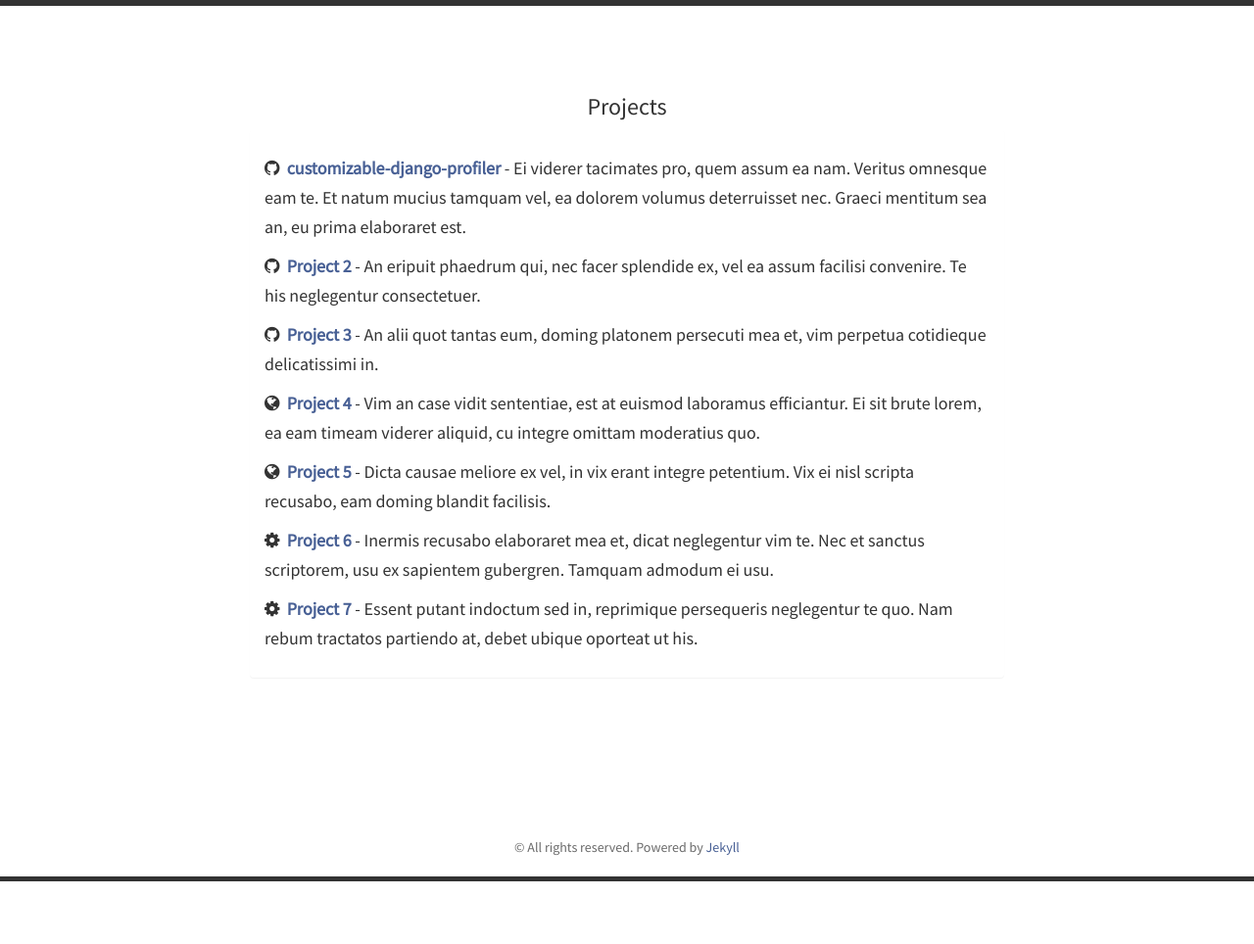
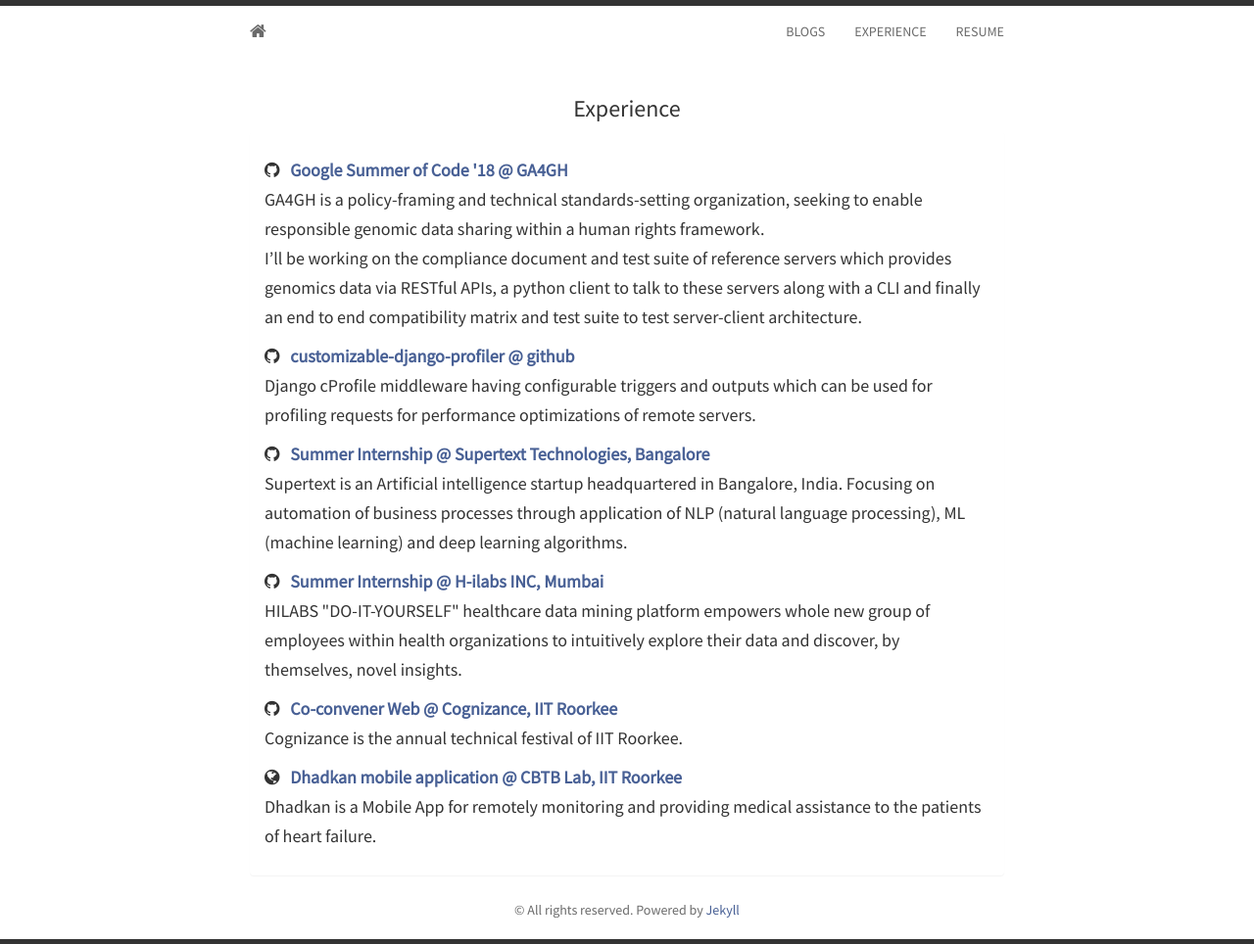
Before and after one commit to someshchaturvedi/someshchaturvedi.github.io, a Jekyll site: the page built from experience.html, in a window 1280 px wide. Shown: the whole page at 98% size. Built offline with Jekyll 4.4.1, drawn with Linux system fonts in a browser that asks for light colours; nearby versions of some CDN libraries; before the commit the page ends 900 px from its top, so only the background shows below that.

Commit message:
Added Blogs and projects and resume

```diff
--- a/_config.yml
+++ b/_config.yml
@@ -10,7 +10,6 @@
 safe: true
 
 
-# edit here to achieve your personal greatness
 url: http://someshchaturvedi.github.io/
 baseurl: /
 title: Somesh Chaturvedi
@@ -18,12 +17,11 @@
 description: Personal blog and resume
 avatar: somesh2.jpg
 email: schaturvedi@bt.iitr.ac.in
-github: someshchaturvedi # username
+github: someshchaturvedi
 twitter: somesh0828
 linkedin: username
 medium: somesh.08.96
-# stackoverflow: username   #e.g: users/2735833/proton1h1
-#Comment out if you don't want disqus
+facebook: Somesh-Chaturvedi/100004797498916
 
-# needed for travis-ci build
-exclude: [vendor]
+collections:
+    - projects
--- /dev/null
+++ b/_includes/experiences.html
@@ -0,0 +1,75 @@
+<section id="projects">
+<div class="container">
+  <h3>Experience</h3>
+  <div class="panel panel-default">
+    <div class="panel-body">
+        <h5>
+			<i class="fa fa-github"></i>&nbsp;&nbsp;
+            <strong>
+                <a href="https://summerofcode.withgoogle.com/organizations/5727014175113216/#5821055986302976">
+                    Google Summer of Code '18 @ GA4GH
+                </a>
+            </strong></br>
+			GA4GH is a policy-framing and technical standards-setting organization, seeking to enable responsible genomic data sharing within
+            a human rights framework.<br/> I’ll be working on the compliance document and test suite of reference servers which provides genomics
+            data via RESTful APIs, a python client to talk to these servers along with a CLI and finally an end to end compatibility matrix and
+            test suite to test server-client architecture.
+		</h5>
+
+		<h5>
+			<i class="fa fa-github"></i>&nbsp;&nbsp;
+            <strong>
+                <a href="https://pypi.org/project/customizable-django-profiler/">
+                    customizable-django-profiler @ github
+                </a>
+            </strong></br>
+			Django cProfile middleware having configurable triggers and outputs which can be used for profiling requests for performance
+            optimizations of remote servers.
+		</h5>
+
+
+        <h5>
+			<i class="fa fa-github"></i>&nbsp;&nbsp;
+            <strong>
+                <a href="http://supertext.ai/">
+                    Summer Internship @ Supertext Technologies, Bangalore
+                </a>
+            </strong></br>
+            Supertext is an Artificial intelligence startup headquartered in Bangalore, India. Focusing on automation of business processes through
+            application of NLP (natural language processing), ML (machine learning) and deep learning algorithms. <br/>
+		</h5>
+
+        <h5>
+			<i class="fa fa-github"></i>&nbsp;&nbsp;
+            <strong>
+                <a href="http://www.hilabs.com/">
+                    Summer Internship @ H-ilabs INC, Mumbai
+                </a>
+            </strong></br>
+            HILABS "DO-IT-YOURSELF" healthcare data mining platform empowers whole new group of employees within health organizations to intuitively
+            explore their data and discover, by themselves, novel insights. <br/>
+		</h5>
+
+        <h5>
+			<i class="fa fa-github"></i>&nbsp;&nbsp;
+            <strong>
+                <a href="https://cognizance.org.in/">
+                    Co-convener Web @ Cognizance, IIT Roorkee
+                </a>
+            </strong></br>
+            Cognizance is the annual technical festival of IIT Roorkee. <br/>
+		</h5>
+
+        <h5>
+			<i class="fa fa-globe"></i>&nbsp;&nbsp;
+            <strong>
+                <a href="https://play.google.com/store/apps/details?id=com.compbio.iitr.dhadkan">
+                    Dhadkan mobile application @ CBTB Lab, IIT Roorkee
+                </a>
+            </strong></br>
+			Dhadkan is a Mobile App for remotely monitoring and providing medical assistance to the patients of heart failure.
+		</h5>
+    </div>
+  </div>
+</div>
+</section>
--- a/_includes/header.html
+++ b/_includes/header.html
@@ -1,13 +1,13 @@
 <nav class="navbar navbar-default">
   <div class="container">
     <div class="navbar-header">
-      <!-- <a class="navbar-brand" href="{{ site.baseurl }}"><i class="fa fa-home"></i></a> -->
+      <a class="navbar-brand" href="{{ site.baseurl }}"><i class="fa fa-home"></i></a>
     </div>
     <div id="navbar">
       <ul class="nav navbar-nav navbar-right">
-        <!-- <li><a href="{{ site.baseurl }}blog.html">BLOG</a></li>
-        <li><a href="{{ site.baseurl }}projects.html">PROJECTS</a></li>
-        <li><a href="http://jekyller.github.io/vitae">RESUME</a></li> -->
+        <li><a href="{{ site.baseurl }}blog.html">BLOGS</a></li>
+        <li><a href="{{ site.baseurl }}experience.html">EXPERIENCE</a></li>
+        <li><a href="/assets/resume.pdf" download>RESUME</a></li>
       </ul>
     </div>
   </div>
--- a/_includes/projects.html
+++ /dev/null
@@ -1,45 +0,0 @@
-<section id="projects">
-<div class="container">
-  <h3>Projects</h3>
-  <div class="panel panel-default">
-    <div class="panel-body">
-		<h5>
-			<i class="fa fa-github"></i>&nbsp;&nbsp;<strong><a href="#">customizable-django-profiler</a></strong>
-			- Ei viderer tacimates pro, quem assum ea nam. Veritus omnesque eam te. Et natum mucius tamquam vel,
-			ea dolorem volumus deterruisset nec. Graeci mentitum sea an, eu prima elaboraret est.
-		</h5>
-		<h5>
-			<i class="fa fa-github"></i>&nbsp;&nbsp;<strong><a href="#">Project 2</a></strong>
-			- An eripuit phaedrum qui, nec facer splendide ex, vel ea assum facilisi convenire.
-			Te his neglegentur consectetuer.
-		</h5>
-    	<h5>
-			<i class="fa fa-github"></i>&nbsp;&nbsp;<strong><a href="#">Project 3</a></strong>
-			- An alii quot tantas eum, doming platonem persecuti mea et, vim perpetua cotidieque delicatissimi in.
-		</h5>
-		<h5>
-			<i class="fa fa-globe"></i>&nbsp;&nbsp;<strong><a href="#">Project 4</a></strong>
-			- Vim an case vidit sententiae, est at euismod laboramus efficiantur. Ei sit brute lorem,
-			ea eam timeam viderer aliquid, cu integre omittam moderatius quo.
-		</h5>
-		<h5>
-			<i class="fa fa-globe"></i>&nbsp;&nbsp;<strong><a href="#">Project 5</a></strong>
-			- Dicta causae meliore ex vel, in vix erant integre petentium. Vix ei nisl scripta recusabo,
-			eam doming blandit facilisis.
-		</h5>
-		<h5>
-			<i class="fa fa-cog"></i>&nbsp;&nbsp;<strong><a href="#">Project 6</a></strong>
-			- Inermis recusabo elaboraret mea et, dicat neglegentur vim te. Nec et sanctus scriptorem,
-			usu ex sapientem gubergren. Tamquam admodum ei usu.
-		</h5>
-		<h5>
-			<i class="fa fa-cog"></i>&nbsp;&nbsp;<strong><a href="#">Project 7</a></strong>
-			- Essent putant indoctum sed in, reprimique persequeris neglegentur te quo. Nam rebum
-			tractatos partiendo at, debet ubique oporteat ut his.
-		</h5>
-
-
-    </div>
-  </div>
-</div>
-</section>
--- a/_includes/social.html
+++ b/_includes/social.html
@@ -19,6 +19,9 @@
 	{% if site.medium %}
 	  <a href="http://medium.com/@{{ site.medium }}"><i class="fa fa-medium"></i></a>
     {% endif %}
+	{% if site.facebook %}
+	  <a href="http://facebook.com/people{{ site.facebook }}"><i class="fa fa-facebook"></i></a>
+    {% endif %}
 
 	</h4>
 </div>
--- a/projects.html
+++ b/experience.html
@@ -3,4 +3,4 @@
 title: Projects
 ---
 
-{% include projects.html %}
+{% include experiences.html %}
```
Also changed, not shown: _posts/2012-11-04-post7.md (deleted, +0 -13 lines), _posts/2013-01-24-post6.md (deleted, +0 -104 lines), _posts/2013-02-10-post5.md (deleted, +0 -27 lines), _posts/2013-03-15-post4.md (deleted, +0 -13 lines), _posts/2013-04-02-post3.md (deleted, +0 -21 lines), _posts/2013-06-05-post1.md (deleted, +0 -369 lines), _posts/2017-05-14-post1.md (added, +11 -0 lines), blog.html (+8 -2 lines), highlights.html (added, +12 -0 lines), index.html (+4 -5 lines), static/img/favicon.ico (added), 1 other file.
